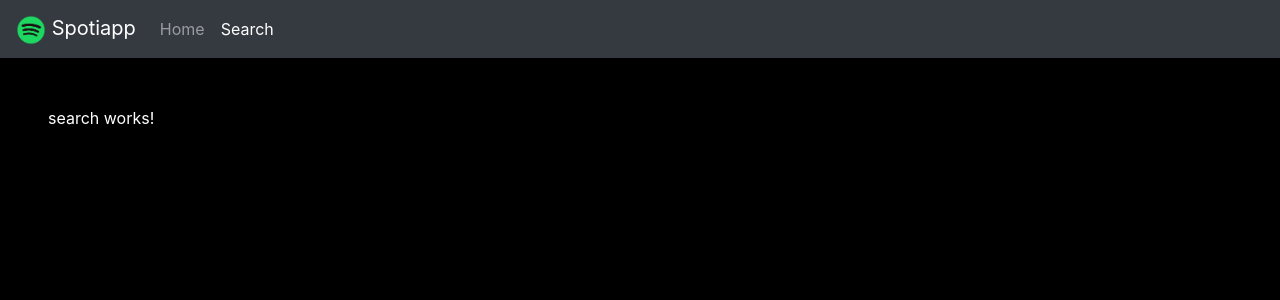
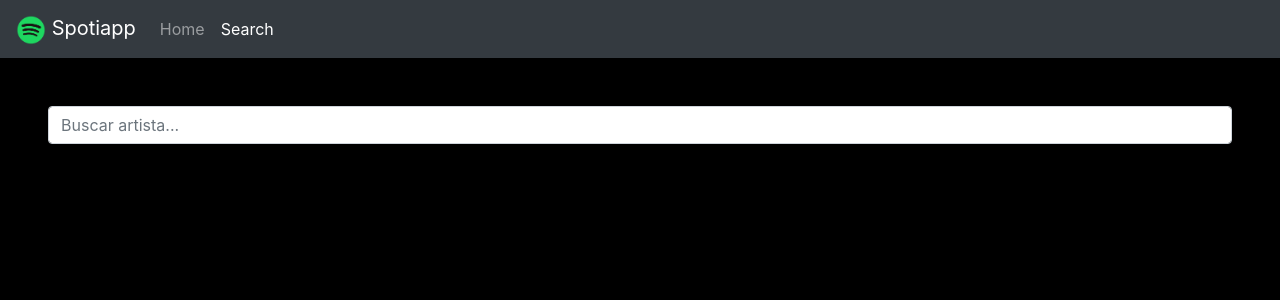
Before and after one commit to karlbehrensg/angular-curso, an Angular app in the folder spotiapp/: page /#/search in a window 1280 px wide. Shown: the top 300 px of the page. Built offline with nearby package versions, Linux system fonts and the light colour scheme.

Commit message:
Componente de busqueda

```diff
--- a/spotiapp/src/app/components/search/search.component.html
+++ b/spotiapp/src/app/components/search/search.component.html
@@ -1 +1,14 @@
-<p>search works!</p>
+<div class="row">
+    <div class="col">
+        <input #termino type="text" (keyup)="buscar(termino.value)" class="form-control" placeholder="Buscar artista...">
+    </div>
+</div>
+
+<div class="card-columns m-5">
+    <div *ngFor="let artista of artistas" class="card">
+        <img [src]="artista.images[0].url" class="card-img-top" alt="...">
+        <div class="card-body">
+            <h5 class="card-title">{{ artista.name }}</h5>
+        </div>
+    </div>
+</div>
--- a/spotiapp/src/app/components/search/search.component.ts
+++ b/spotiapp/src/app/components/search/search.component.ts
@@ -1,15 +1,24 @@
-import { Component, OnInit } from '@angular/core';
+import { Component } from '@angular/core';
+import { SpotifyService } from 'src/app/services/spotify.service';
 
 @Component({
   selector: 'app-search',
   templateUrl: './search.component.html',
   styles: []
 })
-export class SearchComponent implements OnInit {
+export class SearchComponent {
 
-  constructor() { }
+  artistas: any[] = [];
 
-  ngOnInit() {
+  constructor(private spotify: SpotifyService) { }
+
+  buscar(termino: string) {
+    console.log(termino);
+    this.spotify.getArtista( termino )
+      .subscribe( (data: any) => {
+        console.log(data.artists.items);
+        this.artistas = data.artists.items;
+      });
   }
 
 }
--- a/spotiapp/src/app/services/spotify.service.ts
+++ b/spotiapp/src/app/services/spotify.service.ts
@@ -19,4 +19,14 @@
     return this.http.get('https://api.spotify.com/v1/browse/new-releases', { headers } );
 
   }
+
+  getArtista( termino: string ) {
+
+    const headers = new HttpHeaders({
+      Authorization: 'Bearer BQBqhnQP1c8r-_te5CxVmRZamfyovIJ_O880j3dSIROaNcrSHoggcWb8QdHzXsBAp9-eIHAeWEud0wPeeJU'
+      });
+
+    return this.http.get(`https://api.spotify.com/v1/search?q=${ termino }&type=artist&limit=15`, { headers } );
+
+  }
 }
```
